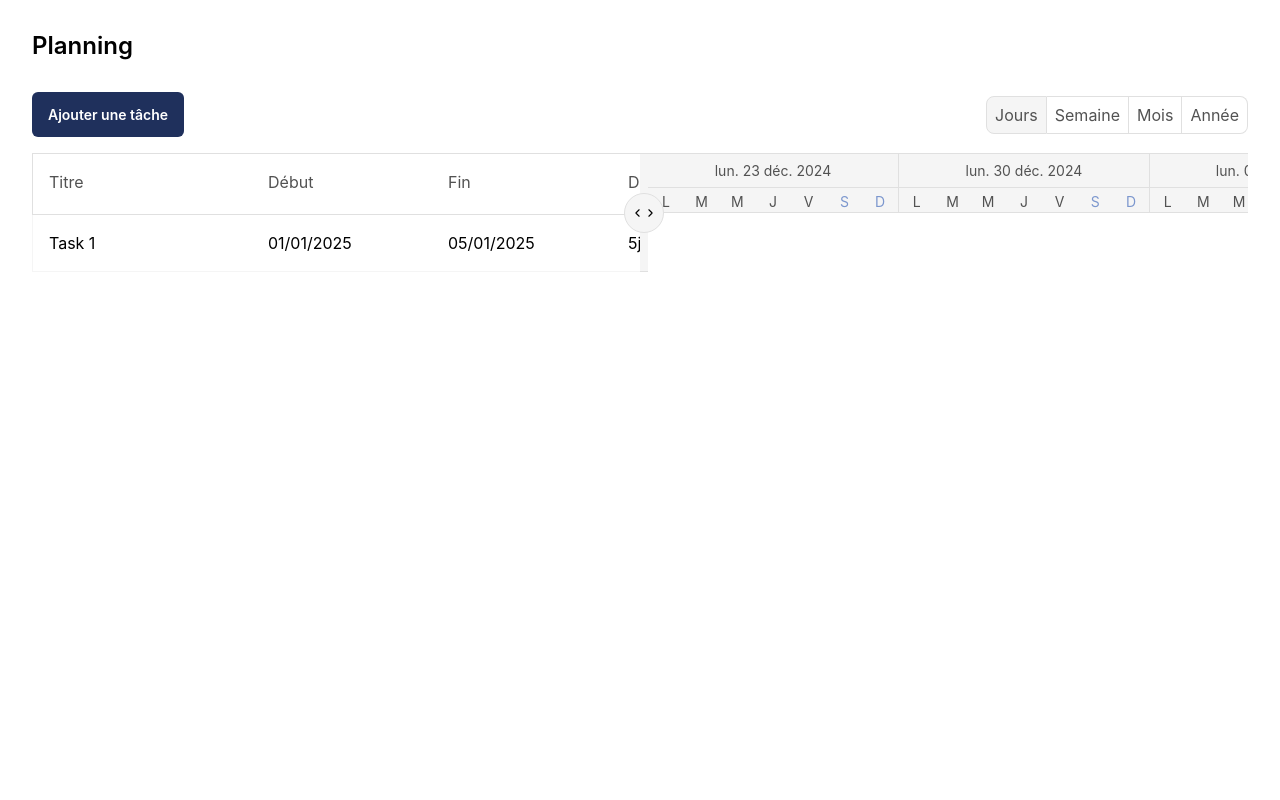
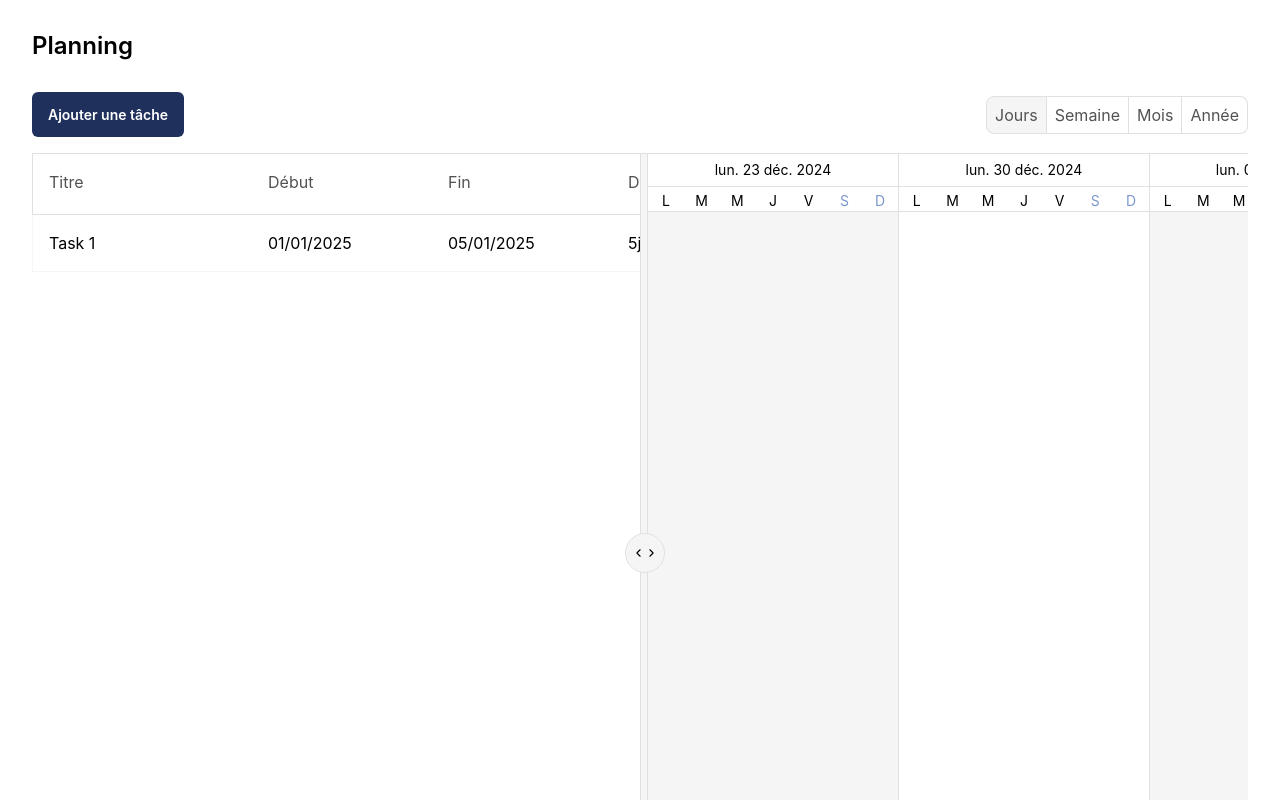
Before and after one commit to Joeil92/React-gantt, a React (Vite) app: page / in a window 1280 px wide. Shown: the top 800 px of the page. Built offline with nearby package versions, Linux system fonts and the light colour scheme.

Commit message:
Refactoring timeline view to gantt chart

```diff
--- a/src/shared/ui/resizable-panel/Resizable-panel.ui.tsx
+++ b/src/shared/ui/resizable-panel/Resizable-panel.ui.tsx
@@ -138,7 +138,7 @@ function ResizablePanelHandle() {
   return (
     <div
       className={clsx(
-        'bg-grey-100 border-grey-200 relative z-10 border-y',
+        'bg-grey-100 border-grey-200 relative z-10 border',
         isHorizontal ? 'w-2 cursor-col-resize' : 'h-2 cursor-row-resize'
       )}
       onMouseDown={onMouseDown}
--- a/src/widgets/gantt-chart/Gantt-chart.tsx
+++ b/src/widgets/gantt-chart/Gantt-chart.tsx
@@ -96,7 +96,7 @@ function BaseGanttChart(props: GanttChartProps) {
         viewGantt={viewGantt}
         onViewGanttChange={setViewGantt}
       />
-      <ResizablePanelGroup>
+      <ResizablePanelGroup className="min-h-screen">
         <ResizablePanel>
           <TableGanttChart
             tasks={tasks}
@@ -267,207 +267,130 @@ export function ChartGantt({ headerSize, tasks, viewGantt }: ChartGanttProps) {
   }, [tasks])
 
   return (
-    <div>
-      <div
-        className="bg-grey-100 text-grey-900"
-        style={{ height: headerSize.height }}
-      >
-        {viewGantt === 'day' && (
-          <DayView
-            width={headerSize.width}
+    <div className="h-full overflow-x-scroll">
+      <div className="h-full">
+        <TimelineView
+          view={viewGantt}
+          maxDate={maxDate}
           minDate={minDate}
-            maxDate={maxDate}
+          headerSize={headerSize}
         />
-        )}
-        {viewGantt === 'week' && (
-          <WeekView
-            width={headerSize.width}
-            minDate={minDate}
-            maxDate={maxDate}
-          />
-        )}
-        {viewGantt === 'month' && (
-          <MonthView
-            width={headerSize.width}
-            minDate={minDate}
-            maxDate={maxDate}
-          />
-        )}
-        {viewGantt === 'year' && (
-          <YearView
-            width={headerSize.width}
-            minDate={minDate}
-            maxDate={maxDate}
-          />
-        )}
       </div>
     </div>
   )
 }
 
-type HeaderViewsProps = {
+type TimelineViewProps = {
+  view: ViewGantt
+  headerSize: {
+    height: number
     width: number
+  }
   minDate: Date
   maxDate: Date
 }
-function DayView({ width, minDate, maxDate }: HeaderViewsProps) {
-  const weeks = useMemo(
-    () =>
+function TimelineView({
+  view,
+  headerSize,
+  minDate,
+  maxDate,
+}: TimelineViewProps) {
+  const { headers, subHeadersFn, headerFormat, subHeaderFormat } =
+    useMemo(() => {
+      switch (view) {
+        case 'week':
+          return {
+            headers: eachMonthOfInterval({
+              start: subMonths(minDate, 1),
+              end: addMonths(maxDate, 12),
+            }),
+            subHeadersFn: (month: Date) =>
               eachWeekOfInterval({
+                start: month,
+                end: endOfMonth(month),
+              }),
+            headerFormat: 'MMM yyyy',
+            subHeaderFormat: 'I',
+          }
+        case 'month':
+          return {
+            headers: eachYearOfInterval({
+              start: subYears(minDate, 1),
+              end: addYears(maxDate, 4),
+            }),
+            subHeadersFn: (year: Date) =>
+              eachMonthOfInterval({
+                start: year,
+                end: endOfYear(year),
+              }),
+            headerFormat: 'yyyy',
+            subHeaderFormat: 'MMM',
+          }
+        case 'year':
+          return {
+            headers: eachYearOfInterval({
+              start: subYears(minDate, 1),
+              end: addYears(maxDate, 4),
+            }),
+            headerFormat: 'yyyy',
+          }
+        default:
+          return {
+            headers: eachWeekOfInterval({
               start: subWeeks(minDate, 1),
               end: addWeeks(maxDate, 12),
             }),
-    [minDate, maxDate]
-  )
+            subHeadersFn: (week: Date) =>
+              eachDayOfInterval({ start: week, end: endOfWeek(week) }),
+            headerFormat: 'EEE dd MMM yyyy',
+            subHeaderFormat: 'EEEEE',
+          }
+      }
+    }, [view, minDate, maxDate])
 
   return (
     <div className="flex h-full items-center">
-      {weeks.map((week) => {
-        const days = eachDayOfInterval({ start: week, end: endOfWeek(week) })
-        const widthDay = width / days.length
+      {headers.map((header, index) => {
+        const subHeaders = subHeadersFn?.(header) || []
+        const width = headerSize.width / subHeaders.length
 
         return (
-          <div key={week.getTime()} className="flex h-full flex-col">
-            <HeaderView date={week} format="EEE dd MMM yyyy" />
+          <div className="flex h-full flex-col" key={header.getTime()}>
+            <div
+              className="border-grey-200 border px-3 py-1.5 text-center text-sm whitespace-nowrap not-first:border-l-0 first:border-l-0"
+              style={{
+                minWidth: view === 'year' ? headerSize.width : undefined,
+              }}
+            >
+              <span>{formatDate(header, headerFormat)}</span>
+            </div>
+            {subHeaders.length ? (
               <div className="border-grey-200 flex items-center border-e border-b">
-              {days.map((day) => (
+                {subHeaders.map((subHeader) => (
                   <span
-                  key={day.getTime()}
+                    key={subHeader.getTime()}
                     className={clsx(
                       'border-grey-200 flex-1 px-1.5 pt-1 text-center text-sm',
-                    isWeekend(day) ? 'text-primary-300' : '',
-                    isToday(day) ? 'bg-warning-100' : ''
+                      isWeekend(subHeader) ? 'text-primary-300' : '',
+                      isToday(subHeader) ? 'bg-warning-100' : ''
                     )}
-                  style={{ width: widthDay }}
+                    style={{ minWidth: width }}
                   >
-                  {formatDate(day, 'EEEEE')}
+                    {view === 'week' ? 'W' : ''}
+                    {formatDate(subHeader, subHeaderFormat || '')}
                   </span>
                 ))}
               </div>
+            ) : null}
+            <div
+              className={clsx(
+                'border-grey-200 flex-1 border-r',
+                index % 2 === 0 ? 'bg-grey-100' : 'bg-white'
+              )}
+            />
           </div>
         )
       })}
     </div>
   )
 }
-
-function WeekView({ width, minDate, maxDate }: HeaderViewsProps) {
-  const month = useMemo(
-    () =>
-      eachMonthOfInterval({
-        start: subMonths(minDate, 1),
-        end: addMonths(maxDate, 12),
-      }),
-    [minDate, maxDate]
-  )
-
-  return (
-    <div className="flex h-full items-center">
-      {month.map((month) => {
-        const week = eachWeekOfInterval({
-          start: month,
-          end: endOfMonth(month),
-        })
-        const weekWidth = width / week.length
-
-        return (
-          <div key={month.getTime()} className="flex h-full flex-col">
-            <HeaderView date={month} format="MMM yyyy" />
-            <div className="border-grey-200 flex items-center border-e border-b">
-              {week.map((weekDay) => (
-                <span
-                  key={weekDay.getTime()}
-                  className={clsx(
-                    'border-grey-200 flex-1 px-1.5 pt-1 text-center text-sm'
-                  )}
-                  style={{ width: weekWidth }}
-                >
-                  W{formatDate(weekDay, 'I')}
-                </span>
-              ))}
-            </div>
-          </div>
-        )
-      })}
-    </div>
-  )
-}
-
-function MonthView({ width, minDate, maxDate }: HeaderViewsProps) {
-  const years = useMemo(
-    () =>
-      eachYearOfInterval({
-        start: subYears(minDate, 1),
-        end: addYears(maxDate, 4),
-      }),
-    [minDate, maxDate]
-  )
-
-  return (
-    <div className="flex h-full items-center">
-      {years.map((year) => {
-        const months = eachMonthOfInterval({
-          start: year,
-          end: endOfYear(year),
-        })
-        const monthWidth = width / months.length
-
-        return (
-          <div key={year.getTime()} className="flex h-full flex-col">
-            <HeaderView date={year} format="yyyy" />
-            <div className="border-grey-200 flex items-center border-e border-b">
-              {months.map((month) => (
-                <span
-                  key={month.getTime()}
-                  className={clsx(
-                    'border-grey-200 flex-1 px-1.5 pt-1 text-center text-sm'
-                  )}
-                  style={{ width: monthWidth }}
-                >
-                  {formatDate(month, 'MMM')}
-                </span>
-              ))}
-            </div>
-          </div>
-        )
-      })}
-    </div>
-  )
-}
-
-function YearView({ width, minDate, maxDate }: HeaderViewsProps) {
-  const years = useMemo(
-    () =>
-      eachYearOfInterval({
-        start: subYears(minDate, 1),
-        end: addYears(maxDate, 4),
-      }),
-    [minDate, maxDate]
-  )
-
-  return (
-    <div className="flex h-full items-center">
-      {years.map((year) => (
-        <div
-          key={year.getTime()}
-          className="flex h-full flex-col"
-          style={{ minWidth: width }}
-        >
-          <HeaderView date={year} format="yyyy" />
-        </div>
-      ))}
-    </div>
-  )
-}
-
-type HeaderViewProps = {
-  date: Date
-  format: string
-}
-function HeaderView({ date, format }: HeaderViewProps) {
-  return (
-    <div className="border-grey-200 flex flex-1 items-center justify-center border px-3 py-1.5 text-sm whitespace-nowrap not-first:border-l-0 first:border-l-0">
-      <div className="text-center">{formatDate(date, format)}</div>
-    </div>
-  )
-}
```
Lines whose indentation alone changed are shown as unchanged.
